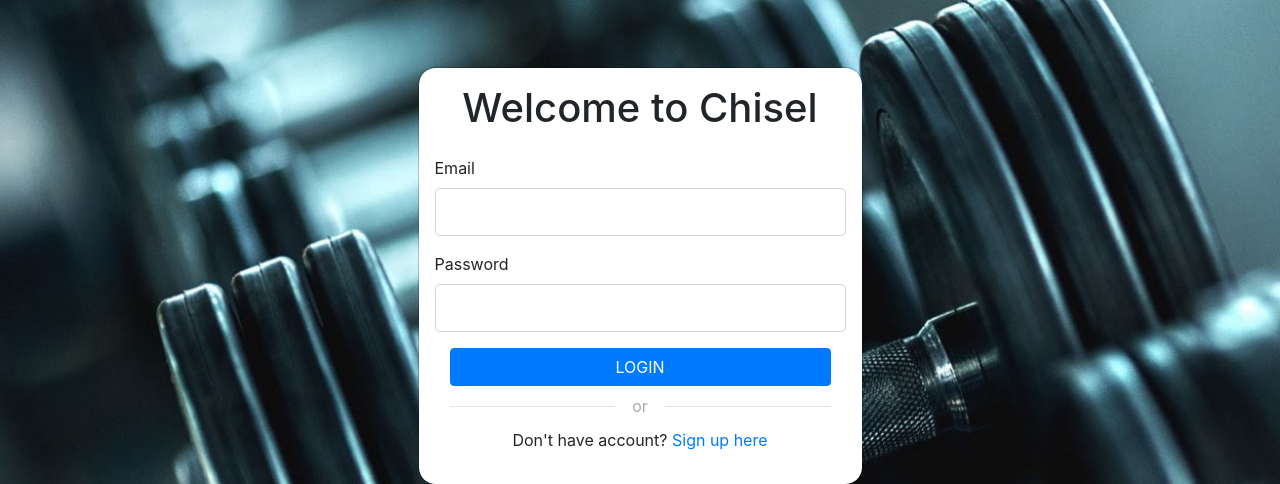
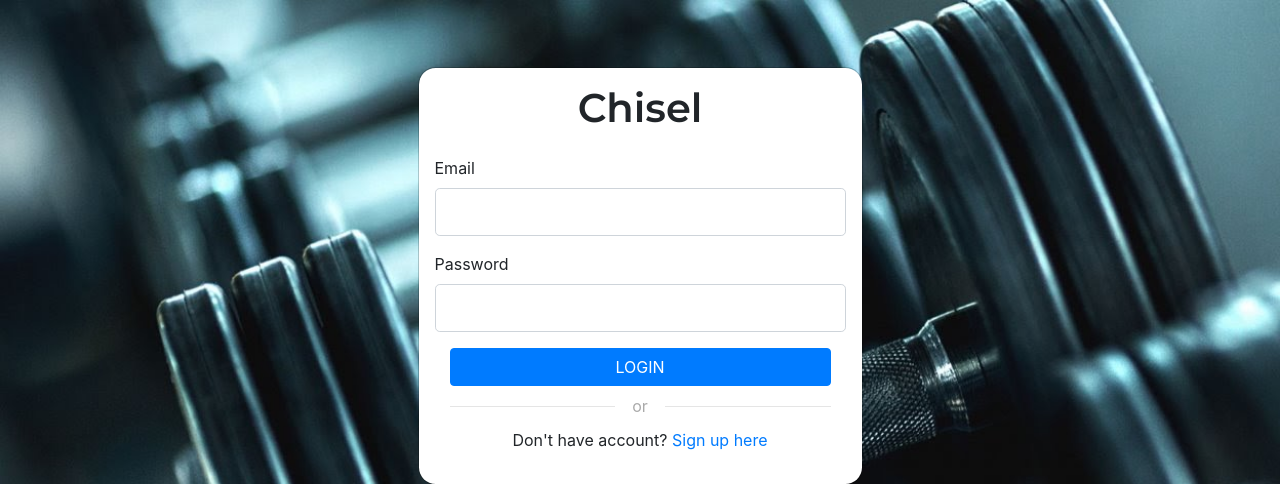
Before and after one commit to BenRushin/CS1530Chisel, a Flask app: page / in a window 1280 px wide. Shown: the top 484 px of the page. Run offline with Flask 2, Linux system fonts and the light colour scheme; some libraries are stand-ins or nearby versions.

Commit message:
login h1 font update

```diff
--- a/chisel/static/login.css
+++ b/chisel/static/login.css
@@ -8,7 +8,7 @@ a{
   text-decoration:none !important;
 }
 h1,h2,h3{
-  font-family: 'Kaushan Script', cursive;
+  font-family: 'Montserrat', sans-serif !important;
 }
 .myform{
   position: relative;
--- a/chisel/templates/login.html
+++ b/chisel/templates/login.html
@@ -15,7 +15,9 @@
 <script src="//maxcdn.bootstrapcdn.com/bootstrap/4.0.0/js/bootstrap.min.js"></script>
 <script src="//cdnjs.cloudflare.com/ajax/libs/jquery/3.2.1/jquery.min.js"></script>
 <script src="https://cdn.jsdelivr.net/jquery.validation/1.15.1/jquery.validate.min.js"></script>
-<link href="https://fonts.googleapis.com/css?family=Kaushan+Script" rel="stylesheet">
+<link rel="preconnect" href="https://fonts.googleapis.com">
+<link rel="preconnect" href="https://fonts.gstatic.com" crossorigin>
+<link href="https://fonts.googleapis.com/css2?family=Montserrat:wght@600&display=swap" rel="stylesheet">
 <link href="https://stackpath.bootstrapcdn.com/font-awesome/4.7.0/css/font-awesome.min.css" rel="stylesheet" integrity="sha384-wvfXpqpZZVQGK6TAh5PVlGOfQNHSoD2xbE+QkPxCAFlNEevoEH3Sl0sibVcOQVnN" crossorigin="anonymous">
 
 </head>
@@ -38,7 +40,7 @@
                                   {% endif %}
                                 {% endwith %}
                               </div>
-							<h1>Welcome to Chisel</h1>
+							<h1>Chisel</h1>
 						 </div>
 					</div>
 
```
